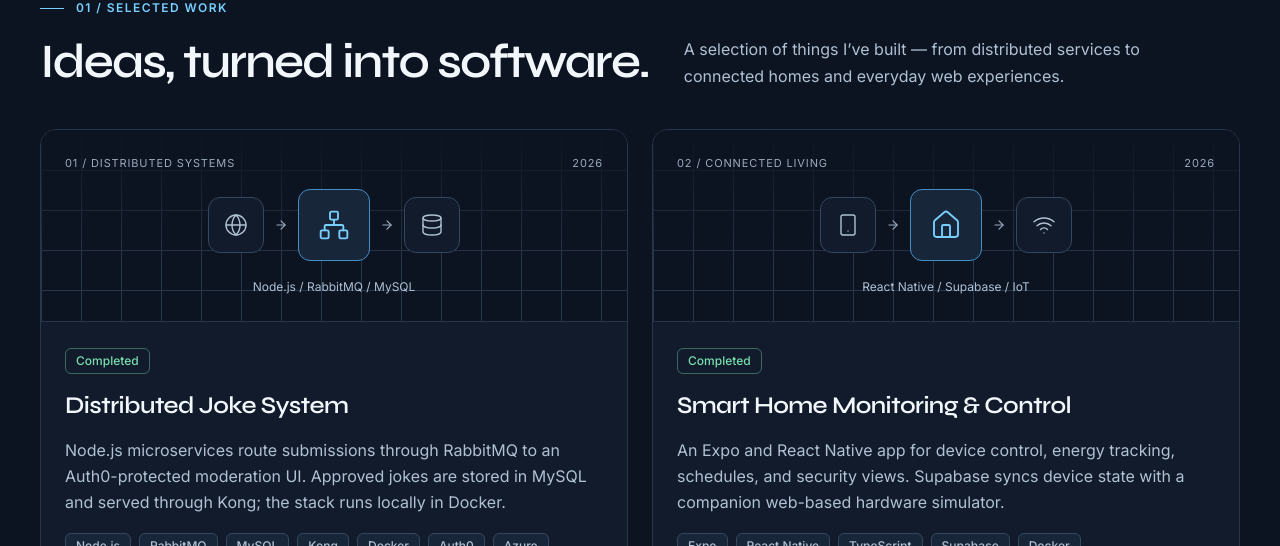
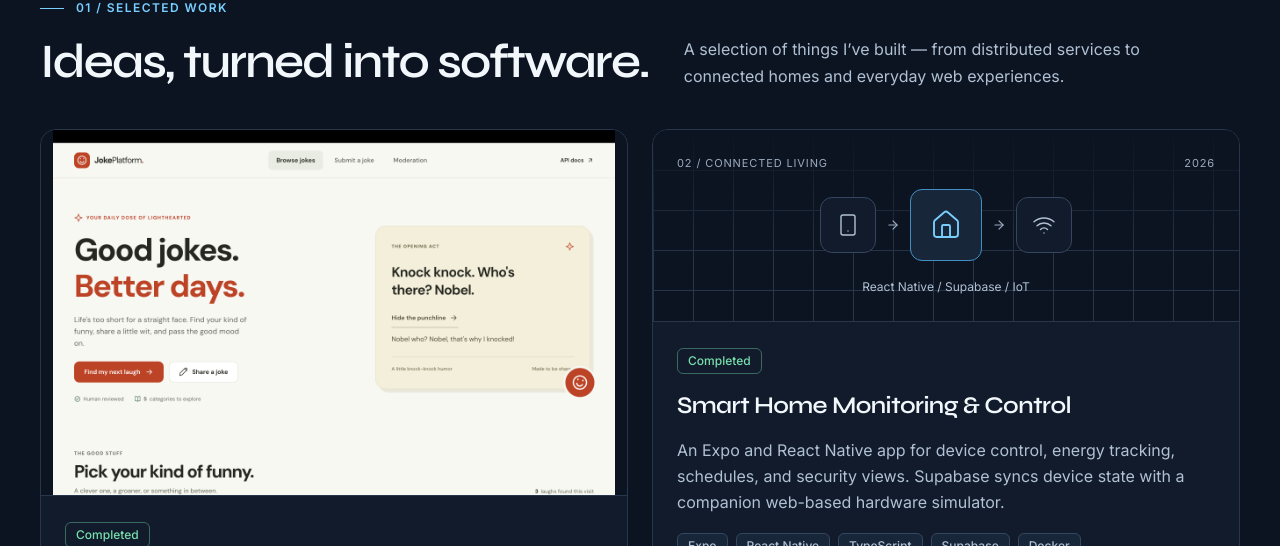
Before and after one commit to janudawithanage/my-portfolio, a Next.js app: page / in a window 1280 px wide. Shown: the part 1096-1642 px from the top of the page. Built offline with nearby package versions, Linux system fonts and the light colour scheme; no server answers.

Commit message:
feat: add project image for distributed joke system

```diff
--- a/src/data/index.ts
+++ b/src/data/index.ts
@@ -29,6 +29,7 @@ export const featuredProjects: Project[] = [
   {
     id: "distributed-joke-system",
     title: "Distributed Joke System",
+    image: "/images/projects/distributed-joke-system.png",
     description:
       "Node.js microservices route submissions through RabbitMQ to an Auth0-protected moderation UI. Approved jokes are stored in MySQL and served through Kong; the stack runs locally in Docker.",
     tech: ["Node.js", "RabbitMQ", "MySQL", "Kong", "Docker", "Auth0", "Azure"],
```
Also changed, not shown: public/images/projects/distributed-joke-system.png (added).
